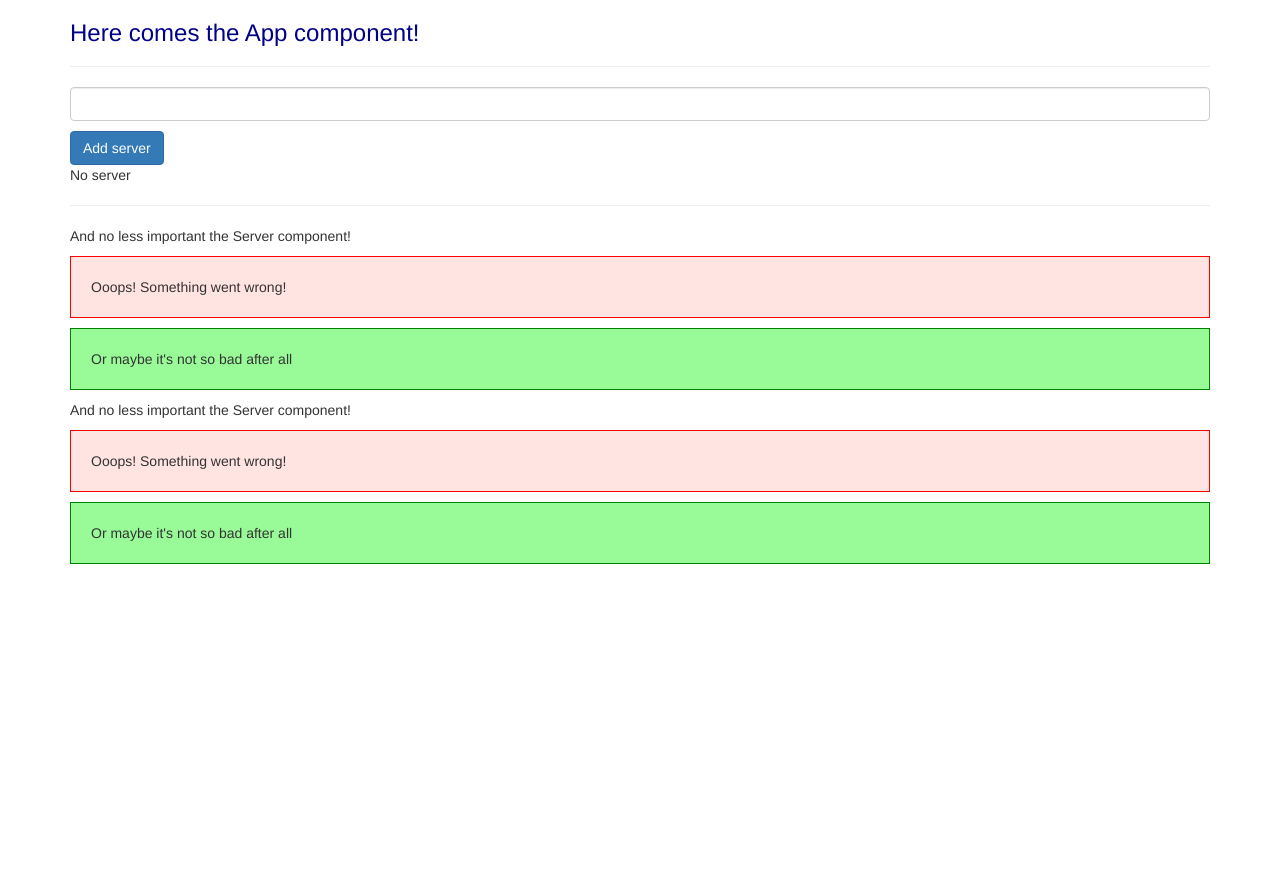
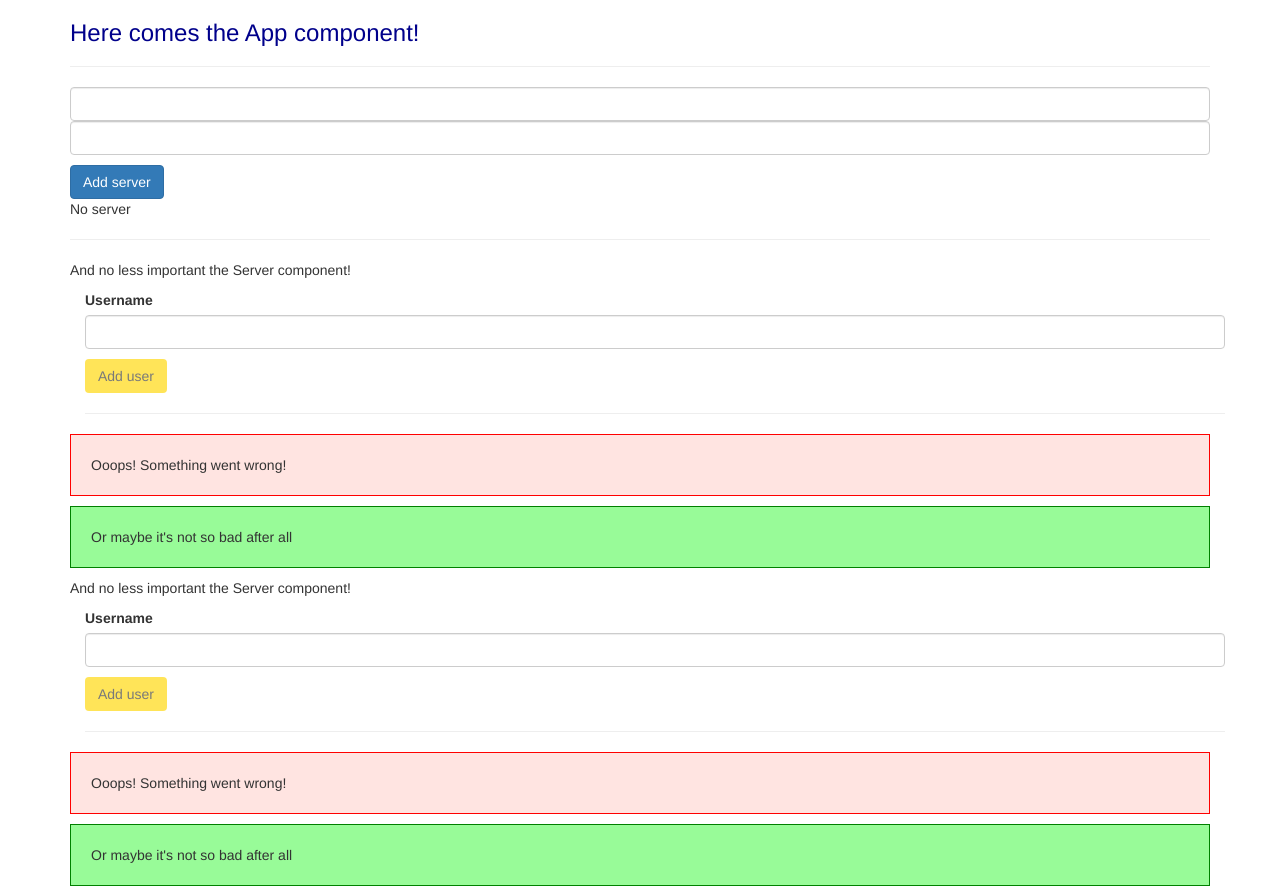
Before and after one commit to warbabun/TestAngularApp, an Angular app: page / in a window 1280 px wide. Before the commit the page ends 800 px from the top, so only its background shows below. Built offline with nearby package versions, Linux system fonts and the light colour scheme.

Commit message:
Assignment 2: Added a user component

```diff
--- a/src/app/app.module.ts
+++ b/src/app/app.module.ts
@@ -6,6 +6,7 @@ import { ServerComponent } from './server/server.component';
 import { ServersComponent } from './servers/servers.component';
 import { WarningAlertComponent } from './warning-alert/warning-alert.component';
 import { SuccessAlertComponent } from './success-alert/success-alert.component';
+import { UserComponent } from './user/user.component';
 
 @NgModule({
   declarations: [
@@ -13,7 +14,8 @@ import { SuccessAlertComponent } from './success-alert/success-alert.component';
     ServerComponent,
     ServersComponent,
     WarningAlertComponent,
-    SuccessAlertComponent
+    SuccessAlertComponent,
+    UserComponent
   ],
   imports: [
     BrowserModule,
--- a/src/app/server/server.component.html
+++ b/src/app/server/server.component.html
@@ -1,3 +1,4 @@
 <p>And no less important the Server component!</p>
+<app-user></app-user>
 <app-warning-alert></app-warning-alert>
 <app-success-alert></app-success-alert>
--- a/src/app/servers/servers.component.html
+++ b/src/app/servers/servers.component.html
@@ -1,15 +1,10 @@
-<input
-  type="text"
-  class="form-control"
-  (input)="onUpdateServer($event)"/>
+<input type="text" class="form-control" (input)="onUpdateServer($event)" />
+
+<input type="text" class="form-control" [(ngModel)]="serverName" />
 <p>{{serverName}}
 </p>
-<input
-  type="button"
-  value="Add server"
-  class="btn btn-primary"
-  [disabled]="!isAllowNewServer"
-  (click)="onServerAdded()"/>
+<input type="button" value="Add server" class="btn btn-primary" [disabled]="!isAllowNewServer" (click)="onServerAdded()"
+/>
 <p>{{ serverStatus }}</p>
 <hr>
 <app-server></app-server>
--- a/src/app/servers/servers.component.ts
+++ b/src/app/servers/servers.component.ts
@@ -22,6 +22,6 @@ export class ServersComponent {
   }
 
   onServerAdded() {
-    this.serverStatus = 'Server was added'
+    this.serverStatus = 'Server was added ' + this.serverName;
   }
 }
--- /dev/null
+++ b/src/app/user/user.component.css
@@ -0,0 +1,3 @@
+.btn {
+  background: gold;
+}
--- /dev/null
+++ b/src/app/user/user.component.html
@@ -0,0 +1,11 @@
+<div class="container">
+  <div class="row">
+    <div class="col-xs-12">
+      <label for="userNameInput">Username</label>
+      <input id="userNameInput" type="text" class="form-control" [(ngModel)]="userName">
+      <p>{{userName}}</p>
+      <button [disabled]="userName === ''" class="btn btn-debug" (click)="onAddUser()">Add user</button>
+      <hr>
+    </div>
+  </div>
+</div>
--- /dev/null
+++ b/src/app/user/user.component.ts
@@ -0,0 +1,15 @@
+import { Component } from '@angular/core';
+
+@Component({
+  selector: 'app-user',
+  templateUrl: './user.component.html',
+  styleUrls: ['./user.component.css']
+})
+export class UserComponent {
+  userName = '';
+
+  onAddUser() {
+    this.userName = '';
+  }
+
+}
```
